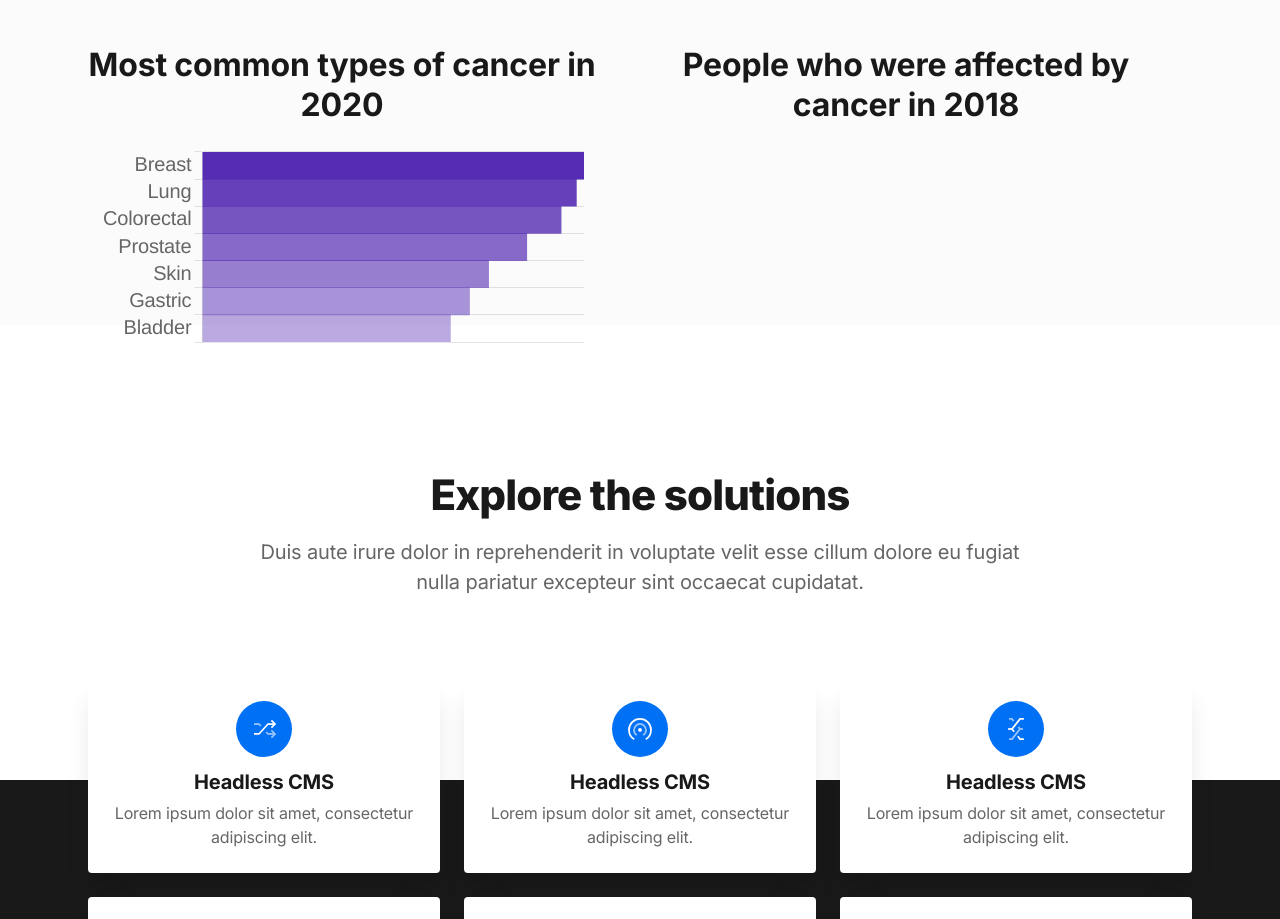
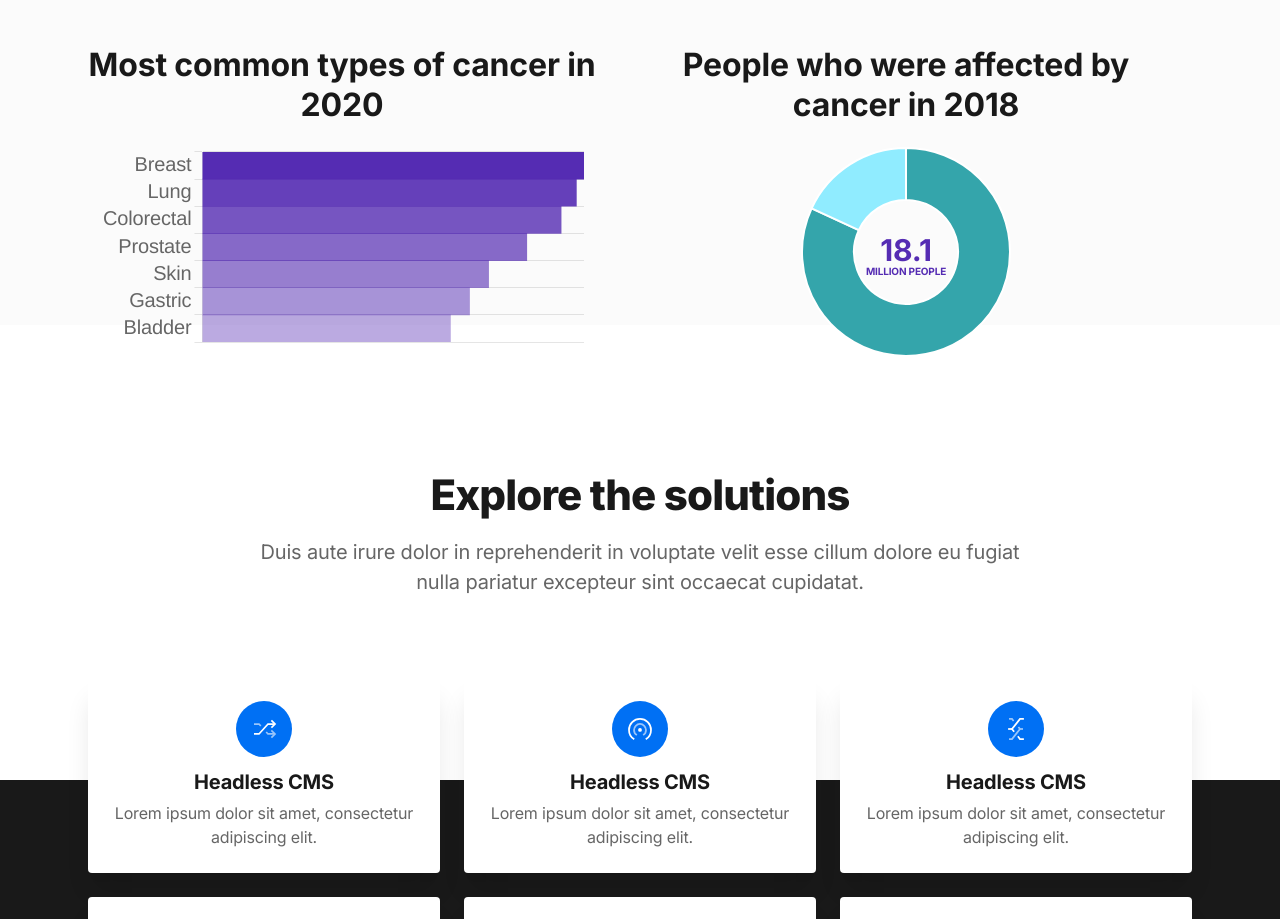
Before and after one commit to Scrabxd/B-Care, a Next.js app: page / in a window 1280 px wide. Shown: the part 1320-2239 px from the top of the page. Built offline with nearby package versions, Linux system fonts and the light colour scheme.

Commit message:
Update Statistics
Doughnut chart was added and unecessary code deleted

```diff
--- a/components/features.tsx
+++ b/components/features.tsx
@@ -1,7 +1,8 @@
 'use client'
 
 import { useState, useRef, useEffect } from 'react'
-import {StatisticsChart1} from './statistics';
+import { StatisticsChart1 } from './statisticsBars';
+import { StatisticsChart2 } from './statisticsDoughnut'
 
 export default function Features() {
 
@@ -41,7 +42,7 @@ export default function Features() {
               <div className="md:pr-4 lg:pr-6 xl:pr-8 mb-8">
                 <div>
                   <h3 className="h3 mb-3">Most common types of cancer in 2020</h3>
-                  <StatisticsChart1 />
+                    <StatisticsChart1 />
                 </div>
               </div>
             </div>
@@ -50,7 +51,9 @@ export default function Features() {
               <div className="md:pr-4 lg:pr-6 xl:pr-8 mb-8">
                 <div>
                   <h3 className="h3 mb-3">People who were affected by cancer in 2018</h3>
-                  {/* <StatisticsChart2 /> */}
+                  <div className="flex justify-center">
+                    <StatisticsChart2 />
+                  </div>
                 </div>
               </div>
             </div>
--- /dev/null
+++ b/components/statisticsDoughnut.tsx
@@ -0,0 +1,51 @@
+import React from 'react';
+import { Chart as ChartJS, ArcElement, Tooltip, Legend } from 'chart.js';
+import { Doughnut } from 'react-chartjs-2';
+
+ChartJS.register(ArcElement, Tooltip, Legend);
+
+export function StatisticsChart2() {
+const data = {
+  // labels: ['Red', 'Blue'],
+  datasets: [{
+      // label: '# of Votes',
+      data: [81.9, 18.1],
+      backgroundColor: [
+        'rgba(52, 165, 171, 1)',
+        'rgba(144, 236, 255, 1)',
+      ]
+  }]
+}
+
+const options = {
+
+}
+
+const textCenter = {
+  id: 'textCenter',
+  beforeDatasetsDraw(chart, args, pluginOptions){
+    const { ctx, data } = chart;
+    const lines = [`${data.datasets[0].data[1]}`,`MILLION PEOPLE`];
+    const lineHeight = 20
+
+    ctx.save();
+    ctx.font = 'bolder 30px Inter, sans-serif';
+    ctx.fillStyle = 'rgba(85, 44, 179, 1)';
+    ctx.textAlign = 'center';
+    ctx.textBaseline = 'middle'
+    lines.forEach((line, index) => {
+      if (index == 1){
+        ctx.font = 'bolder 10px Inter, sans-serif';
+      }
+      ctx.fillText(line, chart.getDatasetMeta(0).data[0].x, chart.getDatasetMeta(0).data[0].y + (lineHeight * index));
+    });
+  }
+}
+
+return ( <div className='StatisticsChart2'>
+{/* <h1 style={{padding: '20px', textAlign: 'center'}}>18.1 Million people</h1> */}
+<div style={{ maxWidth: '220px', maxHeight: '220px', width: '100%', height: '100%', margin: 'auto' }}>
+<Doughnut data={data} options={options} plugins={[textCenter]}/>
+</div>
+</div> ) ;
+}
```
Also changed, not shown: components/statisticsBars.tsx (renamed from components/statistics.tsx, +0 -33 lines).
